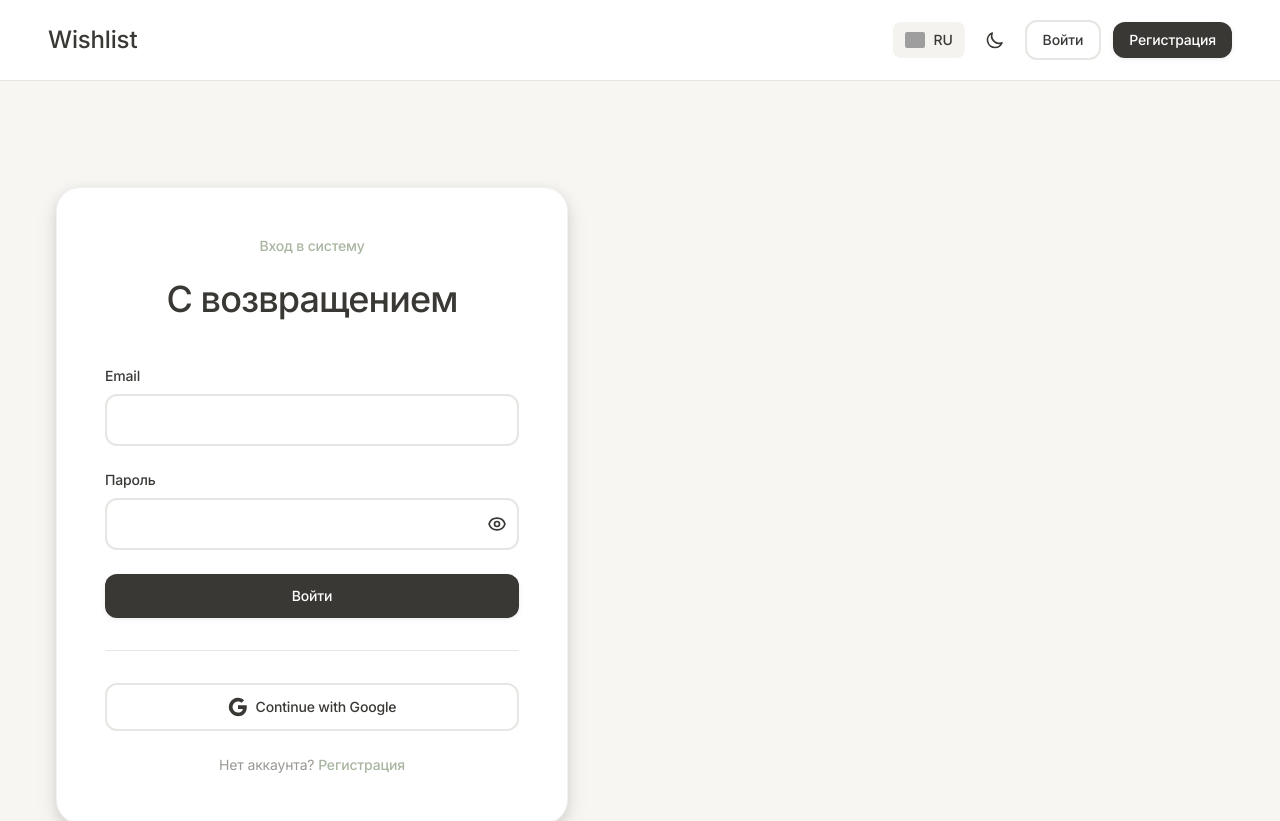
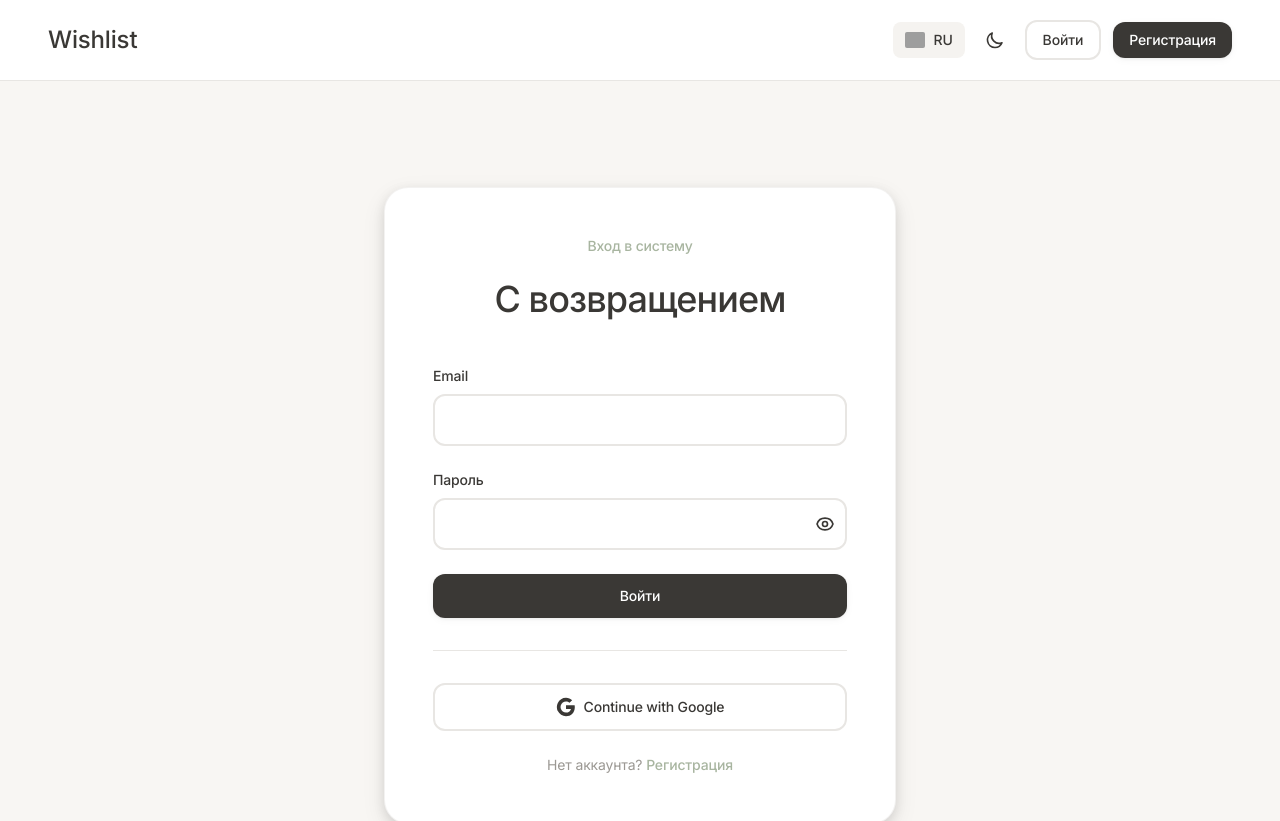
Before and after one commit to hazy03/wishlist-app, a React (Vite) app in the folder frontend/: page /login in a window 1280 px wide. Shown: the top 821 px of the page. Built offline with nearby package versions, Linux system fonts and the light colour scheme; no server answers; grey boxes are pictures that could not be loaded.

Commit message:
Fix login/register page centering - add items-center

```diff
--- a/frontend/src/components/auth/LoginForm.tsx
+++ b/frontend/src/components/auth/LoginForm.tsx
@@ -32,7 +32,7 @@ export const LoginForm: React.FC = () => {
   };
 
   return (
-    <div className="max-w-lg mx-auto mt-4 sm:mt-8 md:mt-12 p-6 sm:p-8 md:p-12 cozy-card animate-fade-in-slow mx-4 sm:mx-6">
+    <div className="max-w-lg w-full mx-auto mt-4 sm:mt-8 md:mt-12 p-6 sm:p-8 md:p-12 cozy-card animate-fade-in-slow">
       <div className="text-center mb-10">
         <span className="text-sm text-sage dark:text-forest font-medium mb-4 block">
           {t('loginTitle')}
--- a/frontend/src/components/auth/RegisterForm.tsx
+++ b/frontend/src/components/auth/RegisterForm.tsx
@@ -40,7 +40,7 @@ export const RegisterForm: React.FC = () => {
   };
 
   return (
-    <div className="max-w-lg mx-auto mt-4 sm:mt-8 md:mt-12 p-6 sm:p-8 md:p-12 cozy-card animate-fade-in-slow mx-4 sm:mx-6">
+    <div className="max-w-lg w-full mx-auto mt-4 sm:mt-8 md:mt-12 p-6 sm:p-8 md:p-12 cozy-card animate-fade-in-slow">
       <div className="text-center mb-10">
         <span className="text-sm text-sage dark:text-forest font-medium mb-4 block">
           {t('registerTitle')}
--- a/frontend/src/pages/Login.tsx
+++ b/frontend/src/pages/Login.tsx
@@ -3,7 +3,7 @@ import { LoginForm } from '../components/auth/LoginForm';
 
 export const Login: React.FC = () => {
   return (
-    <div className="min-h-screen bg-cream dark:bg-darkBg flex flex-col justify-center py-12 sm:px-6 lg:px-8 transition-colors duration-300">
+    <div className="min-h-screen bg-cream dark:bg-darkBg flex flex-col justify-center items-center py-12 px-4 sm:px-6 lg:px-8 transition-colors duration-300">
       <LoginForm />
     </div>
   );
--- a/frontend/src/pages/Register.tsx
+++ b/frontend/src/pages/Register.tsx
@@ -3,7 +3,7 @@ import { RegisterForm } from '../components/auth/RegisterForm';
 
 export const Register: React.FC = () => {
   return (
-    <div className="min-h-screen bg-cream dark:bg-darkBg flex flex-col justify-center py-12 sm:px-6 lg:px-8 transition-colors duration-300">
+    <div className="min-h-screen bg-cream dark:bg-darkBg flex flex-col justify-center items-center py-12 px-4 sm:px-6 lg:px-8 transition-colors duration-300">
       <RegisterForm />
     </div>
   );
```
